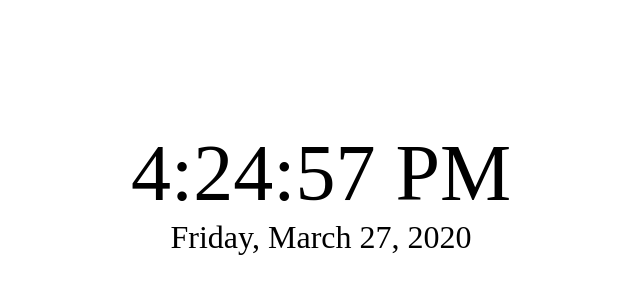
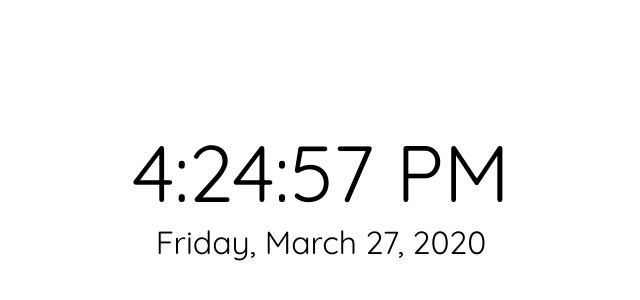
Before and after one commit to BrentChambers/practice-project-1, a plain HTML site: page index.html in a window 1280 px wide. Shown: the part 208-508 px from the top of the page, without its empty margins (319-959 px from the left). Drawn offline with Linux system fonts and the light colour scheme.

Commit message:
New language branch

```diff
--- a/css/styles.css
+++ b/css/styles.css
@@ -6,9 +6,8 @@
 body {
   height: 100vh;
   text-align: center;
+  font-family: 'Quicksand', sans-serif;
 }
-
-
 
 .main {
   width: 50%;
--- a/index.html
+++ b/index.html
@@ -3,6 +3,7 @@
   <head>
     <meta charset="utf-8">
     <title>Title Page</title>
+    <link href="https://fonts.googleapis.com/css?family=Quicksand&display=swap" rel="stylesheet">
     <link rel="stylesheet" href="css/styles.css">
   </head>
   <body>
--- a/script/script.js
+++ b/script/script.js
@@ -1,5 +1,5 @@
 /*jshint esversion: 6 */
-console.log('running...');
+(function(){
 
   setInterval(function(){
     let timeDisplay = document.querySelector('#time');
@@ -7,6 +7,7 @@ setInterval(function(){
 
     let d = new Date();
     let h = d.getHours();
+    // let m = d.getMinutes();
     let m = d.getMinutes();
     let s = d.getSeconds();
     let amPm = h >= 12 ? 'PM' : 'AM';
@@ -16,8 +17,16 @@ setInterval(function(){
     let monthDate = d.getDate();
     let year = d.getFullYear();
 
+    //Removing military time
     if(h > 12) h-= 12;
+
+    //Midnight is 12 and not 0.
     if(h == 0) h = 12;
+
+    //Padding minute number
+    if(m < 10){
+      m = String(m).padStart(2, 0);
+    }
 
     //Convert day number to name
     switch(day){
@@ -102,6 +111,9 @@ setInterval(function(){
       break;
     }
 
+    //Assemble time and date and display to the DOM
     timeDisplay.textContent = `${h}:${m}:${s} ${amPm}`;
     dateDisplay.textContent = `${day}, ${month} ${monthDate}, ${year}`;
+
   }, 1000);
+})();
```
Lines whose indentation alone changed are shown as unchanged.
